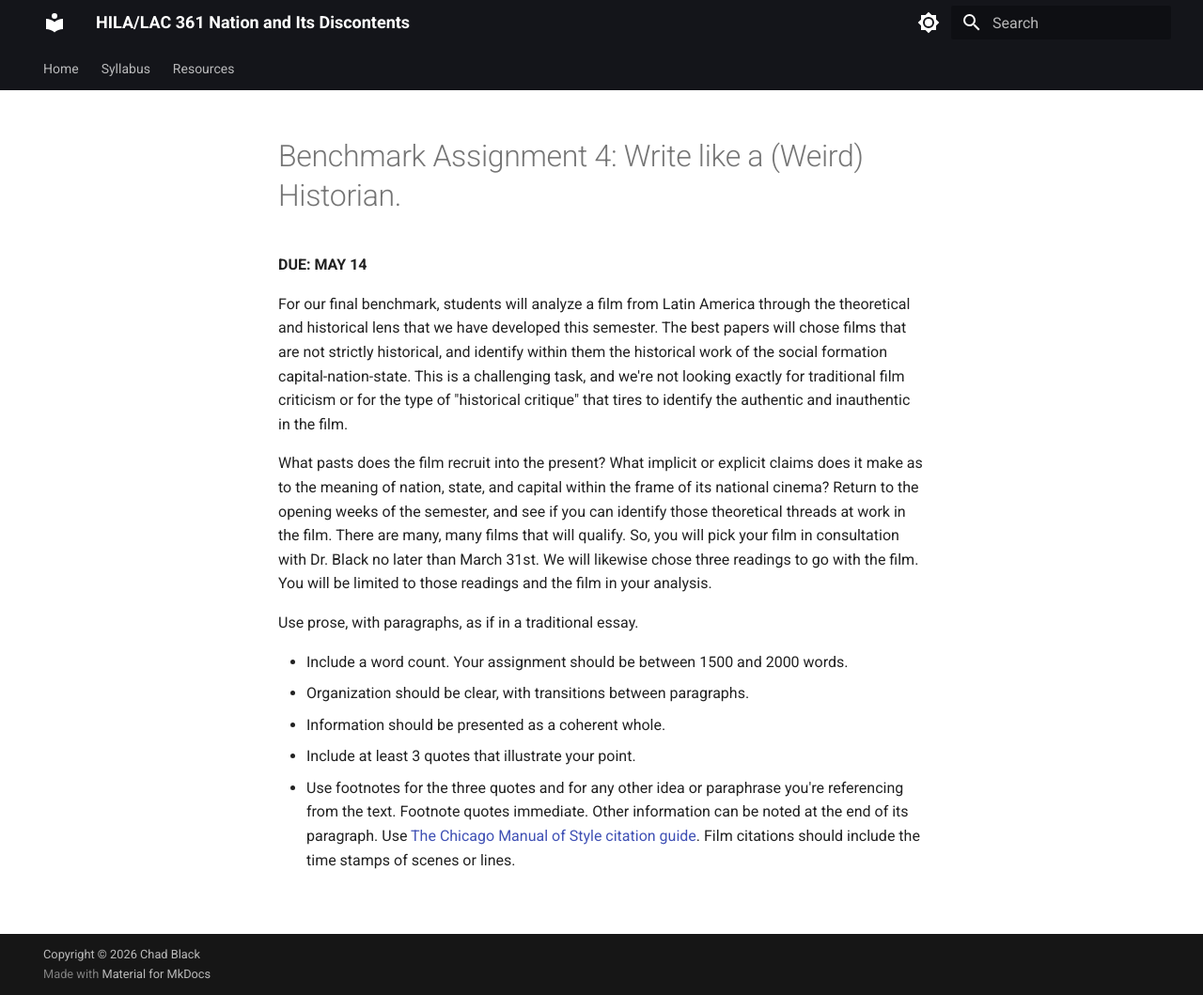
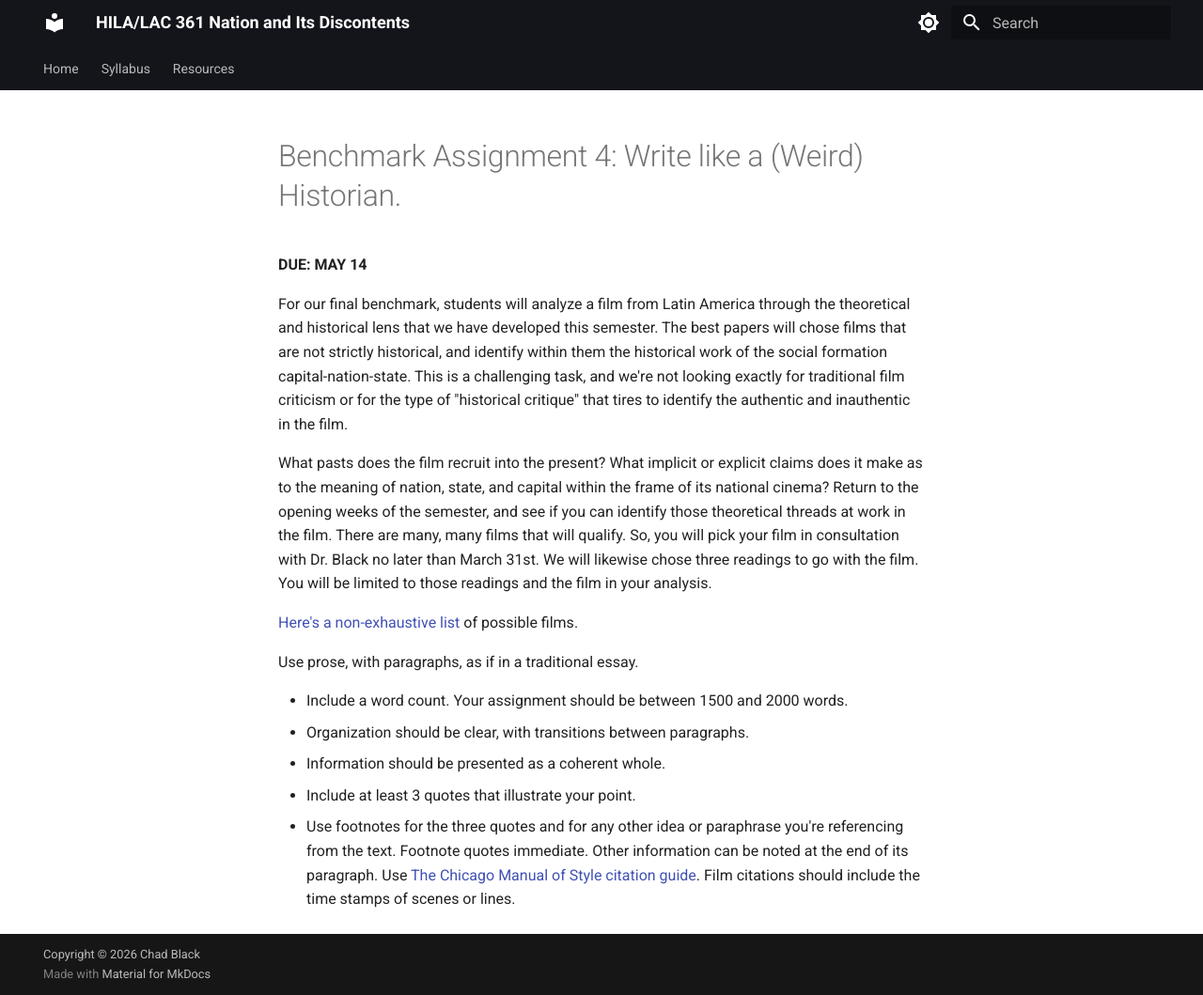
Before and after one commit to chadblack/361S2026, an MkDocs documentation site: the page built from docs/Benchmark4.md, in a window 1280 px wide and 1059 px high. Shown: the whole window at 94% size. Built offline with MkDocs 1.6.1 and Material for MkDocs 9.7.7, drawn with Linux system fonts in a browser that asks for light colours.

Commit message:
Update Benchmark4.md

```diff
--- a/docs/Benchmark4.md
+++ b/docs/Benchmark4.md
@@ -7,6 +7,8 @@ For our final benchmark, students will analyze a film from Latin America through
 
 What pasts does the film recruit into the present? What implicit or explicit claims does it make as to the meaning of nation, state, and capital within the frame of its national cinema? Return to the opening weeks of the semester, and see if you can identify those theoretical threads at work in the film. There are many, many films that will qualify. So, you will pick your film in consultation with Dr. Black no later than March 31st. We will likewise chose three readings to go with the film. You will be limited to those readings and the film in your analysis.
 
+[Here's a non-exhaustive list](https://chadblack.net/361S2026/resources/films/) of possible films.
+
 Use prose, with paragraphs, as if in a traditional essay.
 
 * Include a word count. Your assignment should be between 1500 and 2000 words.
```
